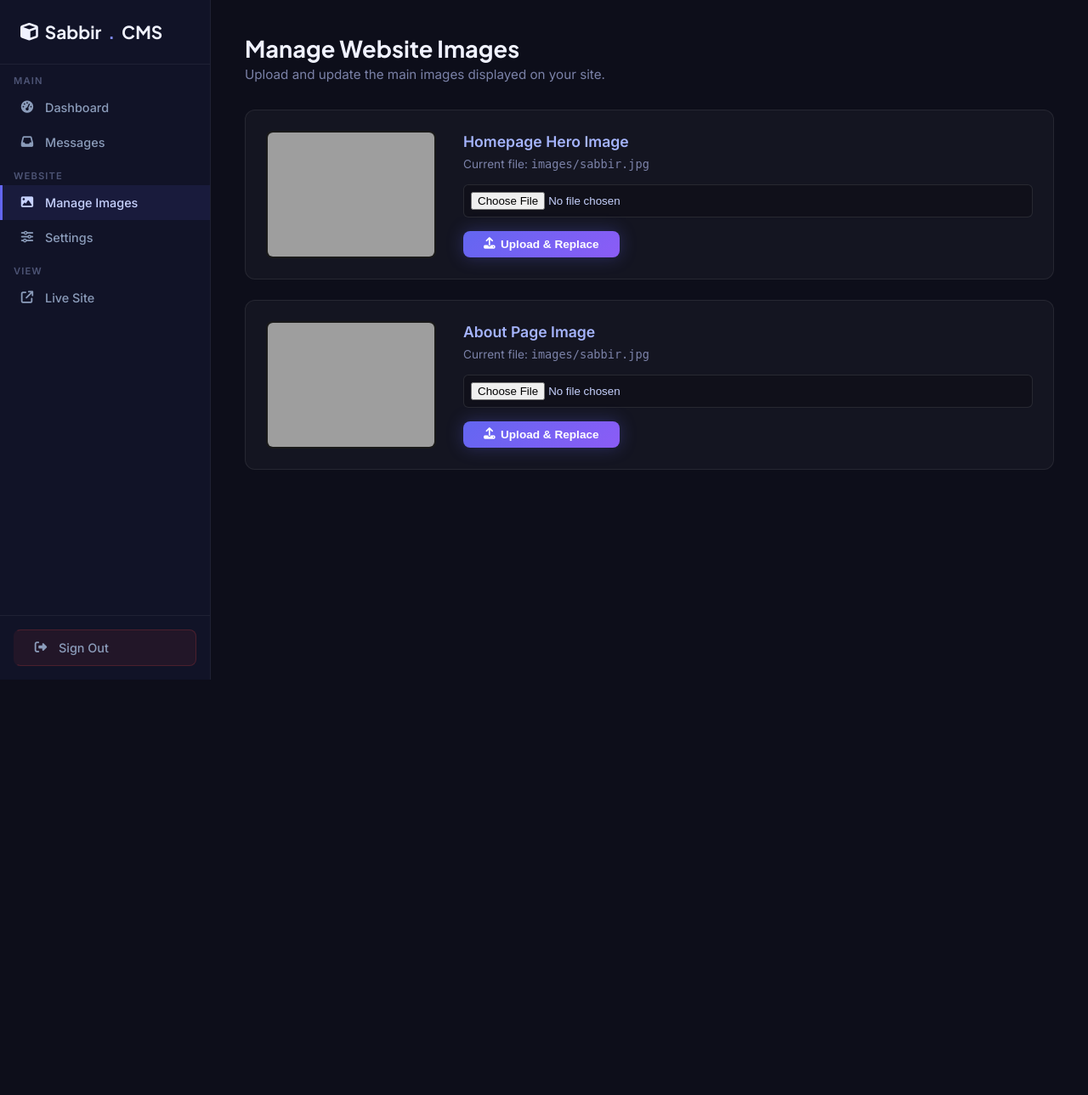
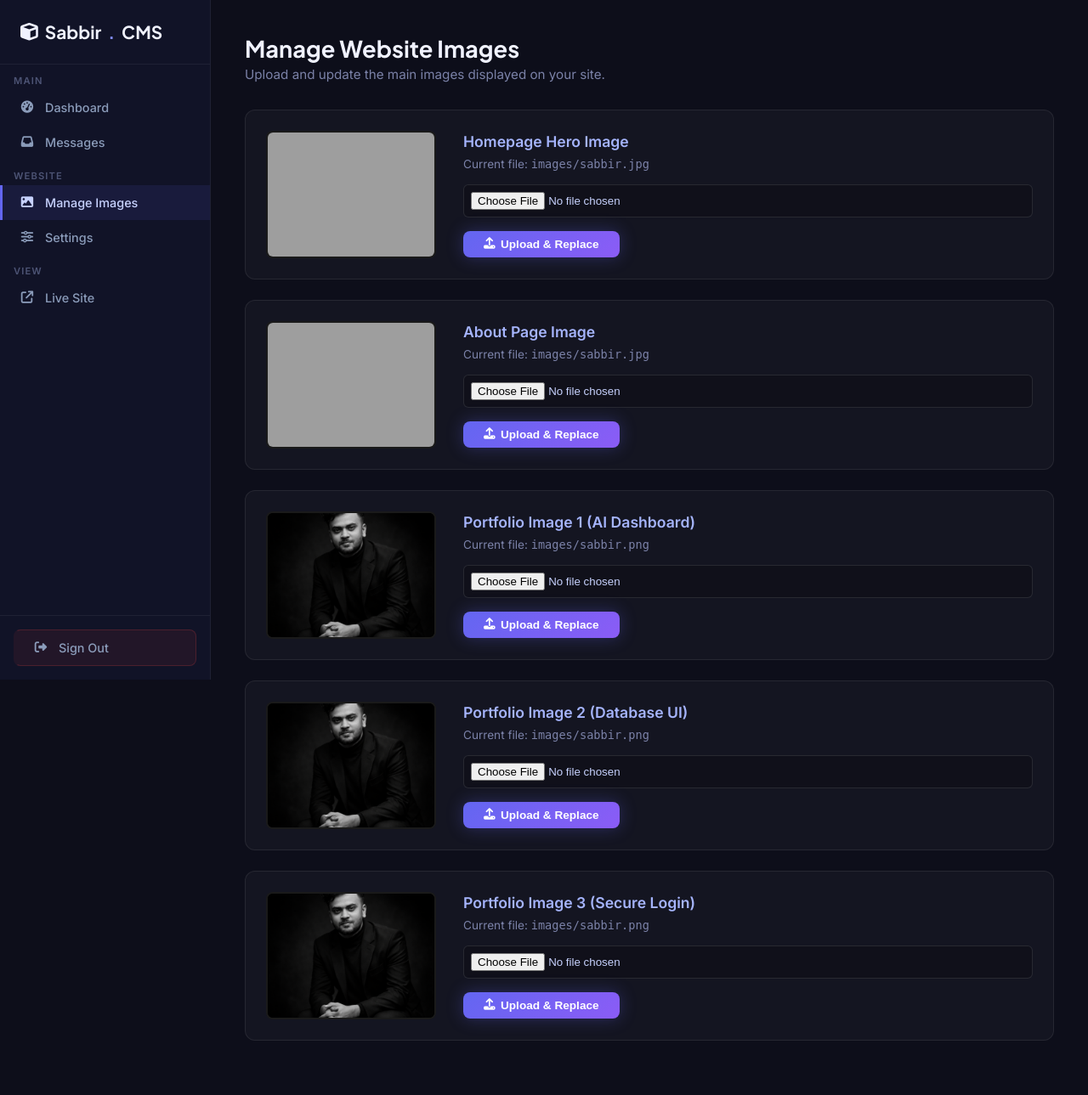
Before and after one commit to sabbirbiswas08/personalweb, a PHP site: page /admin/content.php in a window 1280 px wide. Shown: the whole page at 85% size. Before the commit the page ends 800 px from the top, so only its background shows below. Run offline with PHP 8.4, Linux system fonts and the light colour scheme; a user stored in the database is signed in; data comes from the database, SQL or seed files in the repository; grey boxes are pictures that could not be loaded.

Commit message:
feat: add image management module to admin panel and integrate dynamic portfolio images

```diff
--- a/admin/content.php
+++ b/admin/content.php
@@ -7,7 +7,10 @@ $error = '';
 // Allowed image keys that can be edited
 $image_keys = [
     'home_hero_image' => 'Homepage Hero Image',
-    'about_image'     => 'About Page Image'
+    'about_image'     => 'About Page Image',
+    'portfolio_img_1' => 'Portfolio Image 1 (AI Dashboard)',
+    'portfolio_img_2' => 'Portfolio Image 2 (Database UI)',
+    'portfolio_img_3' => 'Portfolio Image 3 (Secure Login)'
 ];
 
 if ($_SERVER['REQUEST_METHOD'] === 'POST' && isset($_FILES['imageUpload'])) {
@@ -52,7 +55,8 @@ if ($_SERVER['REQUEST_METHOD'] === 'POST' && isset($_FILES['imageUpload'])) {
 
 // Fetch current images
 $current_images = [];
-$stmt = $pdo->query("SELECT section_key, content_value FROM site_content WHERE section_key IN ('home_hero_image', 'about_image')");
+$keys_list = "'" . implode("','", array_keys($image_keys)) . "'";
+$stmt = $pdo->query("SELECT section_key, content_value FROM site_content WHERE section_key IN ($keys_list)");
 while ($row = $stmt->fetch()) {
     $current_images[$row['section_key']] = $row['content_value'];
 }
--- a/portfolio.php
+++ b/portfolio.php
@@ -60,7 +60,7 @@
 
       <!-- Project 1 -->
       <div class="proj-card fade-up">
-        <img src="images/ai_dashboard.png" alt="AI Analytics Dashboard" class="proj-img">
+        <img src="<?= get_raw_content($pdo, 'portfolio_img_1', 'images/ai_dashboard.png') ?>" alt="AI Analytics Dashboard" class="proj-img" onerror="this.src='images/ai_dashboard.png'">
         <div class="proj-body">
           <div class="proj-tag">PHP + MySQL</div>
           <h3>AI Analytics Dashboard</h3>
@@ -71,7 +71,7 @@
 
       <!-- Project 2 -->
       <div class="proj-card fade-up" style="transition-delay:.1s;">
-        <img src="images/database_ui.png" alt="Database Management UI" class="proj-img">
+        <img src="<?= get_raw_content($pdo, 'portfolio_img_2', 'images/database_ui.png') ?>" alt="Database Management UI" class="proj-img" onerror="this.src='images/database_ui.png'">
         <div class="proj-body">
           <div class="proj-tag">Supabase + JS</div>
           <h3>Database Management Panel</h3>
@@ -82,7 +82,7 @@
 
       <!-- Project 3 -->
       <div class="proj-card fade-up" style="transition-delay:.2s;">
-        <img src="images/secure_login.png" alt="Secure Authentication Portal" class="proj-img">
+        <img src="<?= get_raw_content($pdo, 'portfolio_img_3', 'images/secure_login.png') ?>" alt="Secure Authentication Portal" class="proj-img" onerror="this.src='images/secure_login.png'">
         <div class="proj-body">
           <div class="proj-tag">PHP Authentication</div>
           <h3>Encrypted Login Portal</h3>
```
